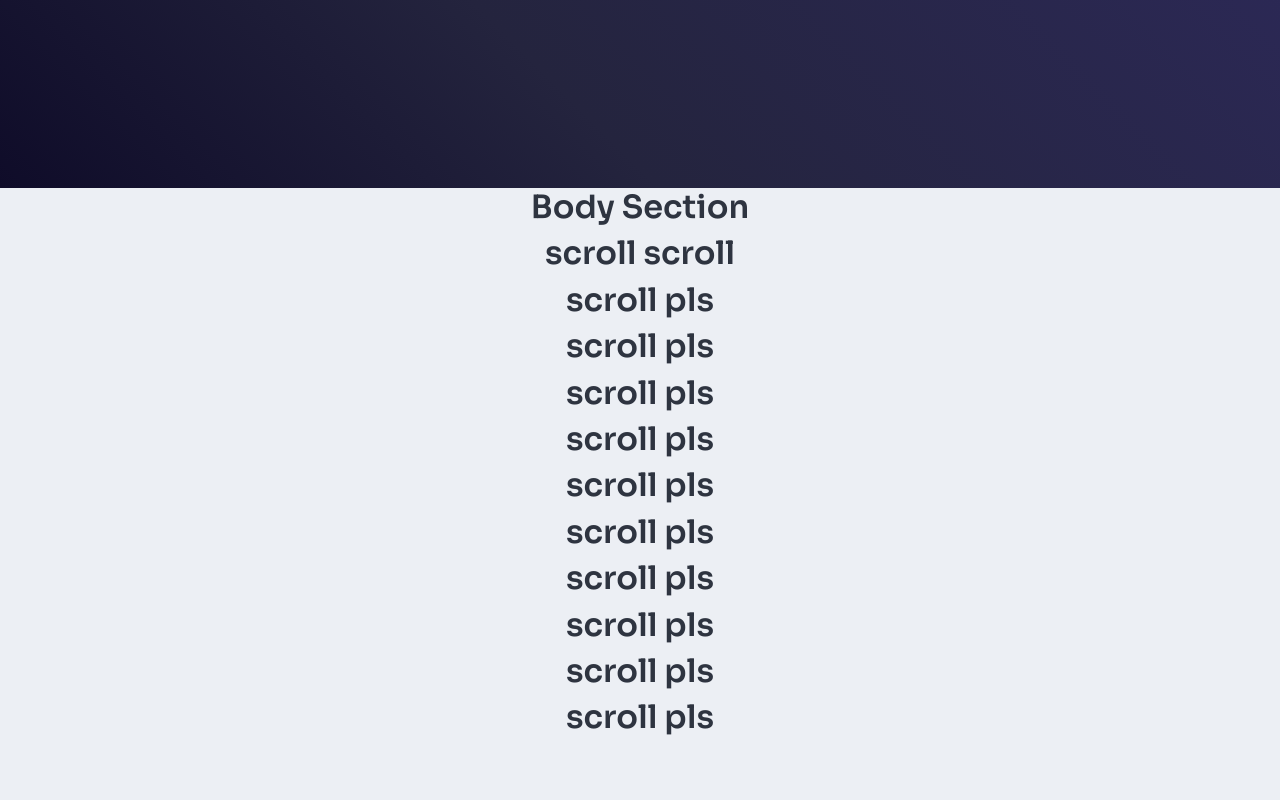
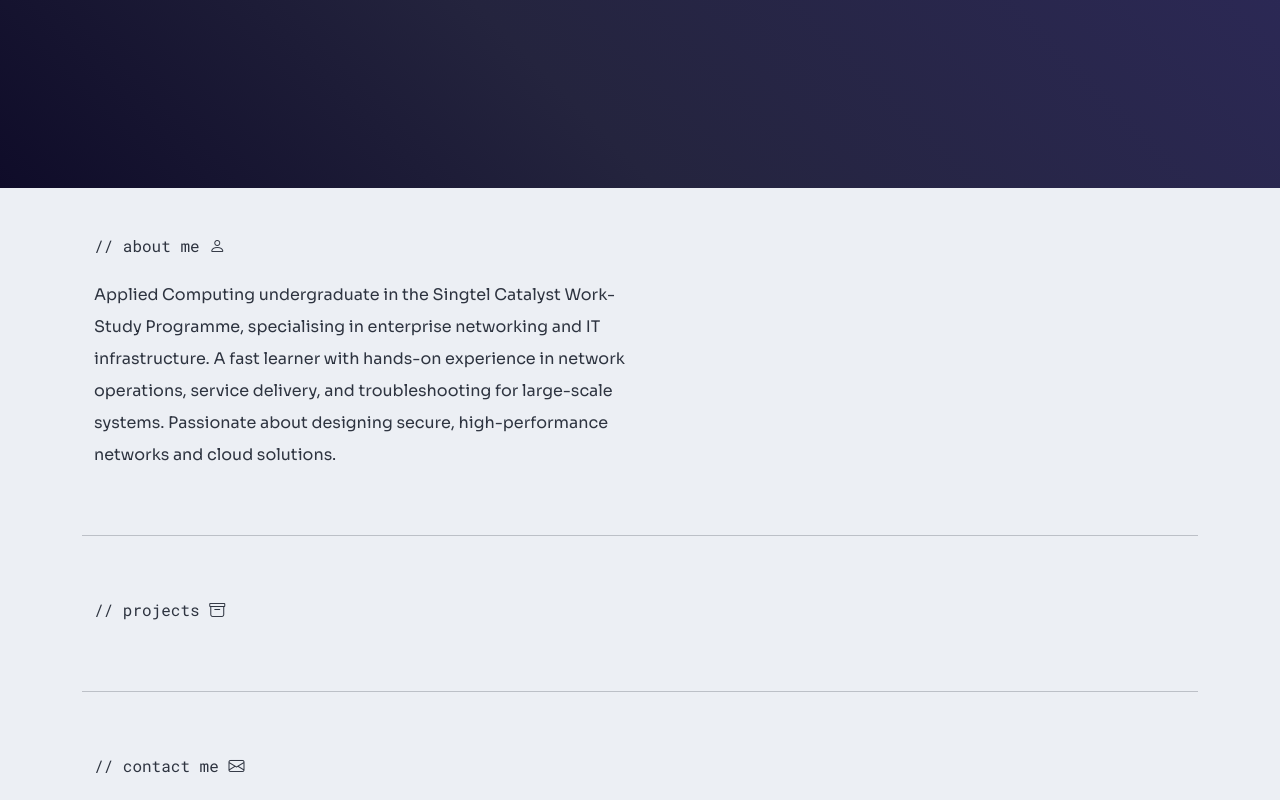
Before and after one commit to geofpie/geofpie.github.io, a plain HTML site: page index.html in a window 1280 px wide. Shown: the part 532-1332 px from the top of the page. Before the commit the page ends 1277 px from the top, so only its background shows below. Drawn offline with nearby package versions, Linux system fonts and the light colour scheme.

Commit message:
Added Sections

```diff
--- a/index.html
+++ b/index.html
@@ -60,20 +60,27 @@
             </div>
         </div>
         <!-- Body Content -->
-         <div class="container-fluid d-flex flex-column justify-content-center align-items-center text-center">
-            <div class="row w-100">
-                <h2>Body Section</h2>
-                <h2>scroll scroll</h2>
-                <h2> scroll pls</h2>
-                <h2> scroll pls</h2>
-                <h2> scroll pls</h2>
-                <h2> scroll pls</h2>
-                <h2> scroll pls</h2>
-                <h2> scroll pls</h2>
-                <h2> scroll pls</h2>
-                <h2> scroll pls</h2>
-                <h2> scroll pls</h2>
-                <h2> scroll pls</h2>
+         <div class="container d-flex flex-column justify-content-center align-items-center">
+            <!-- Introduction -->
+            <div id="about" class="row w-100 generic-section">
+                <div class="col-md-6">
+                    <h2 class="section-header">// about me <i class="bi bi-person"></i> </h2>
+                    <p class="fancy-text">Applied Computing undergraduate in the Singtel Catalyst Work-Study Programme, specialising in enterprise networking and IT infrastructure. A fast learner with hands-on experience in network operations, service delivery, and troubleshooting for large-scale systems. Passionate about designing secure, high-performance networks and cloud solutions.</p>
+                </div>
+            </div>
+            <div class="row w-100 divider-row">
+                <hr class="divider">
+            </div>
+            <!-- Projects -->
+            <div id="projects" class="row w-100 generic-section">
+                <h2 class="section-header">// projects <i class="bi bi-archive"></i></h2>
+            </div>
+            <div class="row w-100 divider-row">
+                <hr class="divider">
+            </div>
+            <!-- Projects -->
+            <div id="contact" class="row w-100 generic-section">
+                <h2 class="section-header">// contact me <i class="bi bi-envelope"></i></h2>
             </div>
          </div>
     </body>
--- a/style/style.css
+++ b/style/style.css
@@ -5,7 +5,6 @@ h1, h2, h3, h4, h5, h6 {
 
 body {
     font-family: Sora;
-    text-align: center;
     background-color: #ECEFF4;
     color: #2E3440;
 }
@@ -172,6 +171,30 @@ body {
     font-weight: 600;
 }
 
+.section-header {
+    font-family: Roboto Mono;
+    font-size: 16px;
+    font-weight: 400;
+    padding-bottom: 1em;
+}
+
+.generic-section {
+    padding-top: 3em;
+    text-align: left;
+}
+
+.fancy-text {
+    line-height: 2rem;
+}
+
+.divider-row {
+    padding-top: 3em;
+}
+
+.divider hr {
+    border-top: 3px solid white;
+}
+
 /* Dark Mode Styles*/
 @media (prefers-color-scheme: dark) {
     body {
```
